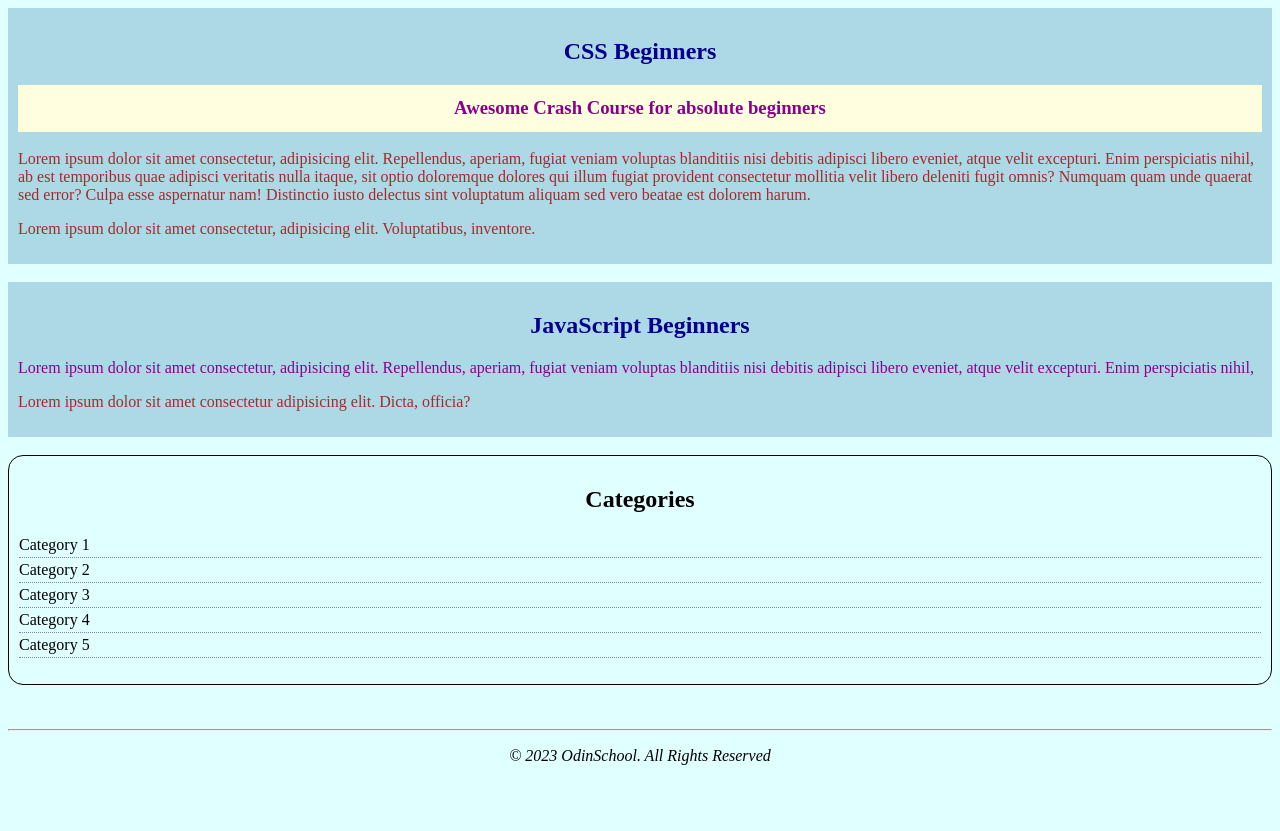
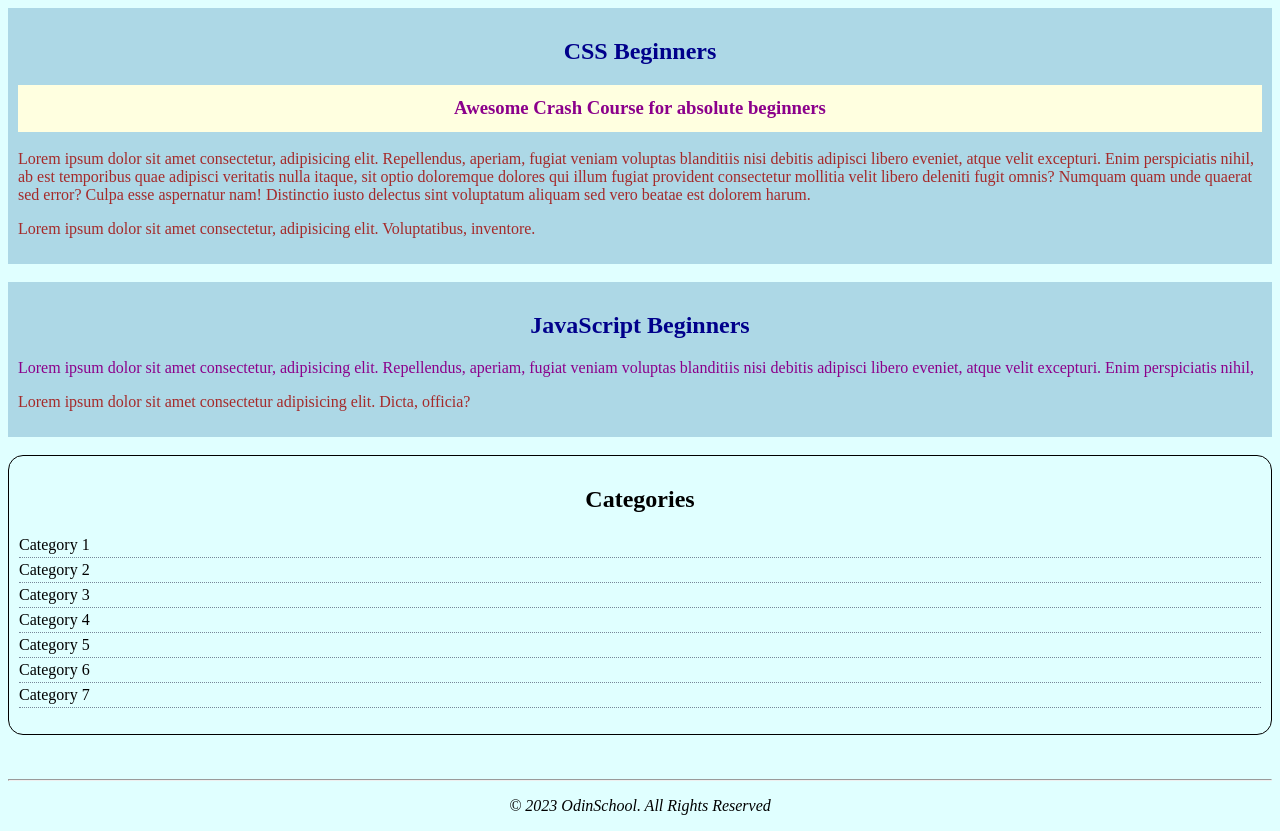
Before and after one commit to nabendu82/Code-3, a plain HTML site: page index.html in a window 1280 px wide. Before the commit the page ends 800 px from the top, so only its background shows below. Drawn offline with Linux system fonts and the light colour scheme.

Commit message:
New list items added

```diff
--- a/index.html
+++ b/index.html
@@ -34,6 +34,8 @@
             <li><a href="#">Category 3</a></li>
             <li><a href="#">Category 4</a></li>
             <li><a href="#">Category 5</a></li>
+            <li><a href="#">Category 6</a></li>
+            <li><a href="#">Category 7</a></li>
         </ul>
     </article>
     <footer>
```
